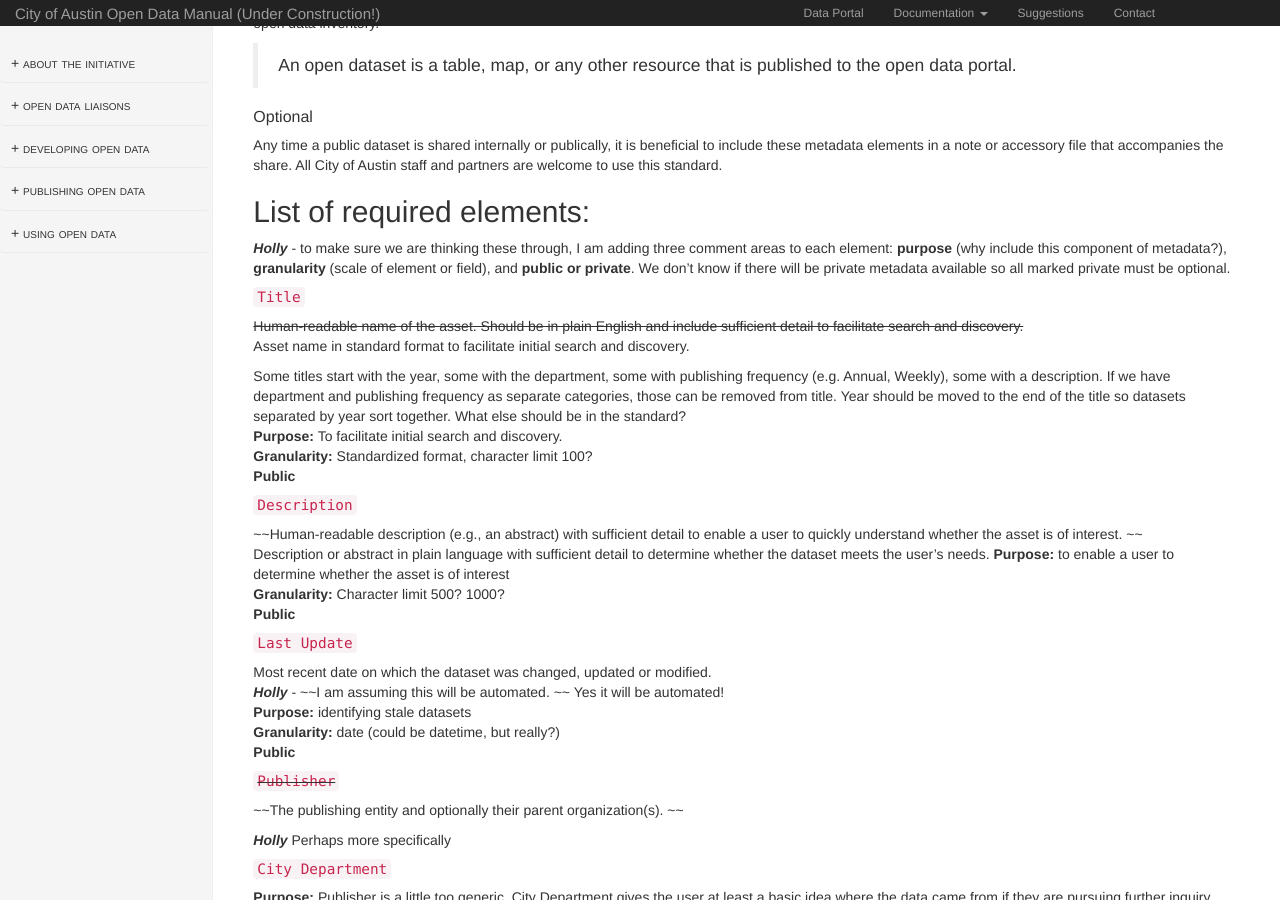
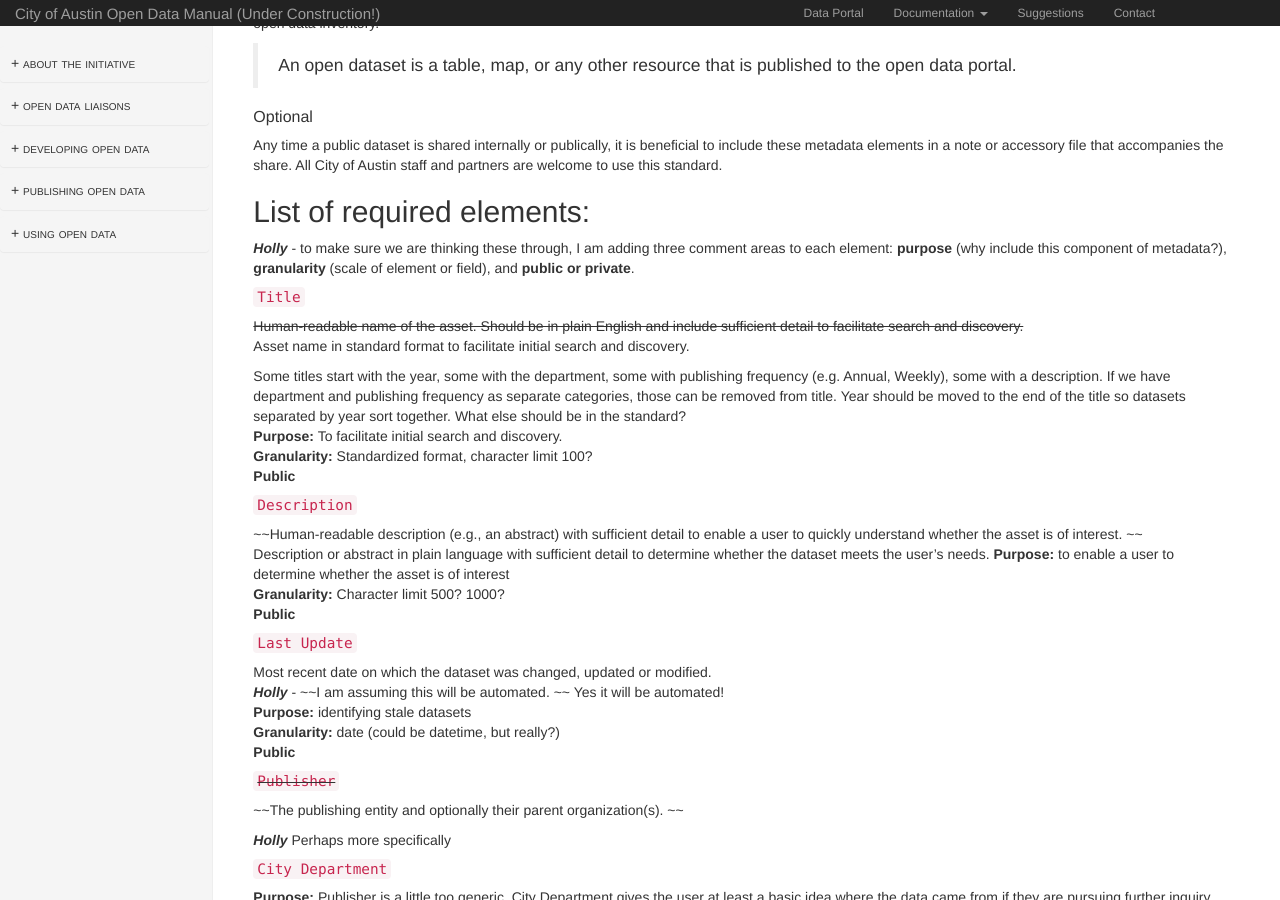
Before and after one commit to cityofaustin/open-data-manual, a Jekyll site: the page built from metadata.md, in a window 1280 px wide and 900 px high, scrolled down 737 px. Built offline with Jekyll 4.4.1, drawn with Linux system fonts in a browser that asks for light colours; nearby versions of some CDN libraries.

Commit message:
Update metadata.md

```diff
--- a/metadata.md
+++ b/metadata.md
@@ -45,7 +45,7 @@ Any time a public dataset is shared internally or publically, it is beneficial t
 
 # List of required elements:
 
-***Holly*** - to make sure we are thinking these through, I am adding three comment areas to each element:  **purpose** (why include this component of metadata?), **granularity** (scale of element or field),  and **public or private**.  We don't know if there will be private metadata available so all marked private must be optional.
+***Holly*** - to make sure we are thinking these through, I am adding three comment areas to each element:  **purpose** (why include this component of metadata?), **granularity** (scale of element or field),  and **public or private**.
 
 
 #### `Title`
```
